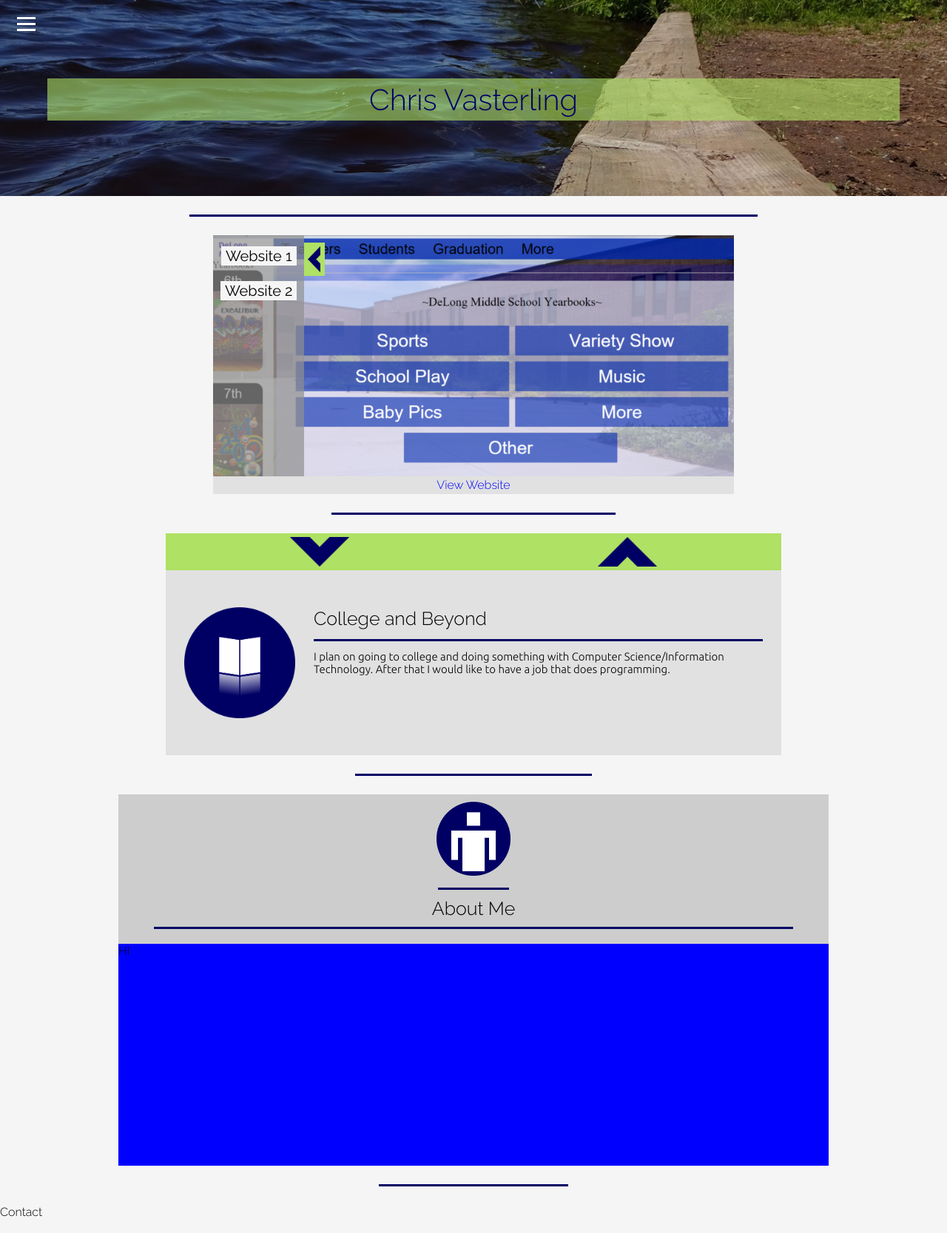
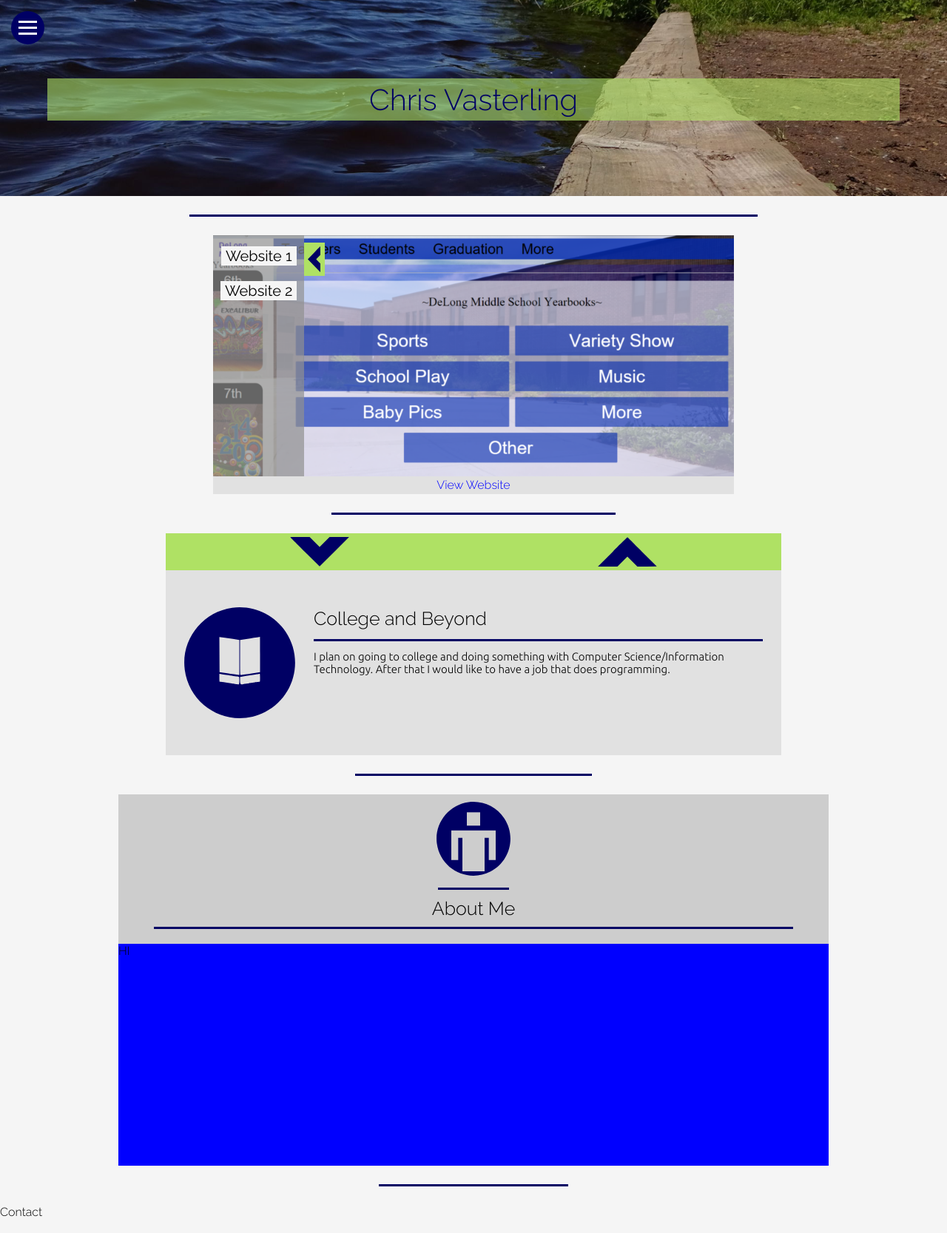
Before and after one commit to ChrisVasterling/chrisvasterling, a PHP site: page / in a window 1280 px wide. Shown: the whole page at 74% size. Run offline with PHP 8.4, Linux system fonts and the light colour scheme.

Commit message:
SVG and Menu System

```diff
--- a/Files/css/main.css
+++ b/Files/css/main.css
@@ -58,14 +58,14 @@
 	display:none;
 }
 .menuToggle {
-    position:relative;
+    position:fixed;
     top:15px;
     left:15px;
     display:inline-block;
-    padding:3px;
-    /*background-color:rgba(0,0,100, 0.7);*/
+    padding:8px 5px 8px 5px;
+    background-color:rgba(0,0,100, 1.0);
     cursor:pointer;
-    border-radius: 5px;
+    border-radius: 50%;
     transition: background-color 0.2s ease;
 }
 .menuToggle > .bar {
@@ -93,7 +93,7 @@
     width:300px;
     max-width:70%;
     height:100%;
-    position: absolute;
+    position: fixed;
     top:0px;
     left:-300px;
     background-color: rgb(245, 245, 245);
@@ -104,7 +104,7 @@
 .cover {
     display:none;
     background-color: rgba(20, 20, 20, 0.5);
-    position: absolute;
+    position: fixed;
     top: 0px;
     left: 0px;
     height:100%;
--- /dev/null
+++ b/Files/img/icons/Svg Convert.txt
@@ -0,0 +1,5 @@
+http://picsvg.com/
+
+SVG Color: #000064
+Details: Strong
+Filters: Ready #2
--- a/index.html
+++ b/index.html
@@ -44,7 +44,7 @@
 			<hr style="width:0%; margin-top:-10px;" id="contactHr"></hr>
 			<!--Menu Buttons-->
 			<div style="text-align:center;">
-				<img src="Files/img/logo.png" style="width:25%; position:relative; top:10px; display:inline-block; margin-bottom:15px;"/>
+				<img src="Files/img/icons/svg/logo.svg" style="width:25%; position:relative; top:10px; display:inline-block; margin-bottom:15px;"/>
 			</div>
 			<hr style="width:40%;"></hr>
 		</div>
@@ -54,7 +54,7 @@
 			<div class="gallery" id="gallery">
 				<div class="controls" id="controls">
                     <button class="controlTog" id="controlTog" onmousedown="galleryControls()">
-                        <img src="Files/img/icons/arrowLeft.png" style="height:100%;"/>
+                        <img src="Files/img/icons/svg/arrowLeft.svg" style="height:100%;"/>
                     </button>
 					<button onclick="gallery(this.id)" onmousedown="bottomSlide(this.id)" id="image1" class="controlButton">Website 1</button>
 					<hr style="width:0%; margin-top:-10px; position:relative; top:-40px;" id="image1Hr"></hr>
@@ -70,16 +70,16 @@
 		<div class="projects" id="projectsSec">
 			<div class="projectControls">
 				<button onmousedown="projectsDown()">
-					<img src="Files/img/icons/arrowDown.png"/>
+					<img src="Files/img/icons/svg/arrowDown.svg"/>
 				</button>
 				<button onmousedown="projectsUp()">
-					<img src="Files/img/icons/arrowUp.png"/>
+					<img src="Files/img/icons/svg/arrowUp.svg"/>
 				</button>
 			</div>
 			<div class="slideContainer">
 				<div class="projectSlides" id="projectSlides">
 					<div class="projectSlide">
-						<img src="Files/img/icons/school.png" class="projectImg"/>
+						<img src="Files/img/icons/svg/school.svg" class="projectImg"/>
 						<div class="projectDesc">
 							College and Beyond
 							<hr/>
@@ -91,7 +91,7 @@
 						</div>
 					</div>
 					<div class="projectSlide">
-						<img src="Files/img/icons/code.png" class="projectImg"/>
+						<img src="Files/img/icons/svg/code.svg" class="projectImg"/>
 						<div class="projectDesc">
 							Programming Languages
 							<hr/>
@@ -104,7 +104,7 @@
 						</div>
                     </div>
 					<div class="projectSlide">
-						<img src="Files/img/logo.png" class="projectImg"/>
+						<img src="Files/img/icons/svg/logo.svg" class="projectImg"/>
 						<div class="projectDesc">
 							This Website
 							<hr/>
@@ -117,7 +117,7 @@
 					</div>
 					<div class="projectSlide">
 						<div class="projectSlide">
-							<img src="Files/img/icons/html.png" class="projectImg"/>
+							<img src="Files/img/icons/svg/html.svg" class="projectImg"/>
 							<div class="projectDesc"/>
 							Name of current Project
 							<hr/>
@@ -134,7 +134,7 @@
 		<hr style="width:25%; margin-top:25px; margin-bottom:25px;"></hr>
 		<div class="about" id="aboutSec">
 			<div class="aboutTop">
-				<img src="Files/img/icons/personal.png" style="width:100px;"/>
+				<img src="Files/img/icons/svg/personal.svg" style="width:100px;"/>
 				<hr style="width:10%; margin-top:10px; margin-bottom:10px;"></hr>
 				About Me
 				<hr style="width:90%; margin-top:10px; margin-bottom:10px;"></hr>
```
Also changed, not shown: Files/img/icons/logo.png (added), Files/img/icons/svg/arrowDown.svg (added), Files/img/icons/svg/arrowLeft.svg (added), Files/img/icons/svg/arrowUp.svg (added), Files/img/icons/svg/code.svg (added), Files/img/icons/svg/computer.svg (added), Files/img/icons/svg/html.svg (added), Files/img/icons/svg/logo.svg (added), Files/img/icons/svg/personal.svg (added), Files/img/icons/svg/school.svg (added), Files/img/icons/svg/toggle.svg (added).
